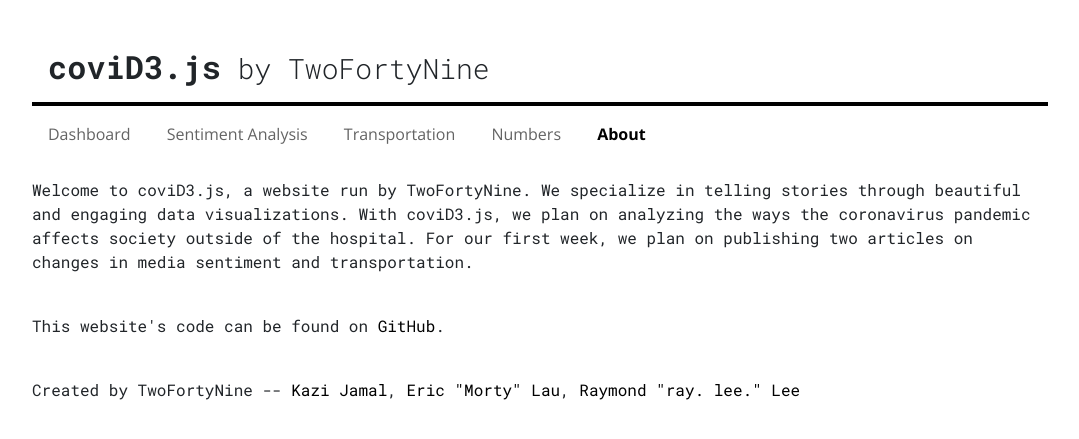
After one commit to kazijamal/covid3.js, a Flask app: page /about in a window 1280 px wide. The commit adds this page. Shown: the top 439 px of the page, without its empty margins (100-1179 px from the left). Run offline with Flask 2, Linux system fonts and the light colour scheme; some libraries are stand-ins or nearby versions.

Commit message:
Create about page and route

```diff
--- a/app/__init__.py
+++ b/app/__init__.py
@@ -15,6 +15,11 @@ app.secret_key = os.urandom(32)
 @app.route('/')
 def root():
     return render_template('dashboard.html')
+
+# ABOUT
+@app.route('/about')
+def about():
+    return render_template('about.html')
 
 # SENTIMENT ANALYSIS
 @app.route('/sentiment')
--- a/app/static/css/main.css
+++ b/app/static/css/main.css
@@ -5,9 +5,17 @@
 
 body {
     padding: 2rem;
-    font-family: 'Open Sans', sans-serif;
+    font-family: "Open Sans", sans-serif;
     max-width: 1080px;
     margin: auto;
+}
+
+a {
+    color: black;
+}
+
+a:hover {
+    color: black;
 }
 
 /* NAVBAR START */
@@ -60,7 +68,6 @@ body {
     font-weight: 700;
 }
 
-
 /* NAVBAR END */
 
 /* ORGANIZATION START */
@@ -91,13 +98,8 @@ body {
 }
 
 .preview-title {
-    color: black;
     font-size: 1.5rem;
     font-weight: 700;
-}
-
-.preview-title:hover {
-    color: black;
 }
 
 .preview-description {
@@ -124,3 +126,11 @@ body {
 }
 
 /* ARTICLE END */
+
+/* ABOUT START */
+
+.about {
+    font-family: "Roboto Mono", monospace;
+}
+
+/* ABOUT END */
--- /dev/null
+++ b/app/templates/about.html
@@ -0,0 +1,19 @@
+{% extends "base.html" %}
+
+{% set active_page = "about" %}
+
+{% block title %} About {% endblock %}
+
+{% block body %}
+
+<div class="content">
+	<div class="about">
+		<p>Welcome to coviD3.js, a website run by TwoFortyNine. We specialize in telling stories through beautiful and engaging data visualizations. With coviD3.js, we plan on analyzing the ways the coronavirus pandemic affects society outside of the hospital. For our first week, we plan on publishing two articles on changes in media sentiment and transportation.</p>
+		<br />
+		<p>This website's code can be found on <a href="https://github.com/kazijamal/TwoFortyNine_jamalK-lauE-leeR">GitHub</a>.</p>
+		<br />
+		<p>Created by TwoFortyNine -- <a href="https://github.com/kazijamal">Kazi Jamal</a>, <a href="https://github.com/ericlau00">Eric "Morty" Lau</a>, <a href="https://github.com/raymondlee00">Raymond "ray. lee." Lee</a></p>
+	</div>
+</div>
+
+{% endblock %}
--- a/app/templates/base.html
+++ b/app/templates/base.html
@@ -3,6 +3,7 @@
     ('/sentiment', 'sentiment', 'Sentiment Analysis'),
     ('/transportation', 'transportation', 'Transportation'),
     ('/numbers', 'numbers', 'Numbers'),
+    ('/about', 'about', 'About'),
 ] -%}
 
 {% set active_page = active_page|default('dashboard') -%}
--- a/app/templates/dashboard.html
+++ b/app/templates/dashboard.html
@@ -7,8 +7,6 @@
 {% block body %}
 
 <div class="content">
-	<p>Welcome to coviD3.js, a website run by TwoFortyNine. We specialize in telling stories through beautiful and engaging data visualizations. With coviD3.js, we plan on analyzing the ways the coronavirus pandemic affects society outside of the hospital. For our first week, we plan on publishing two articles on changes in media sentiment and transportation.</p>
-
 	<div class="article">
 		<h1 class="article-heading">COVID-19</h1>
 		<p class="article-subheading">Data visualization of COVID-19 in the United States of America</p>
```
Also changed, not shown: devlog.txt (+13 -4 lines).
